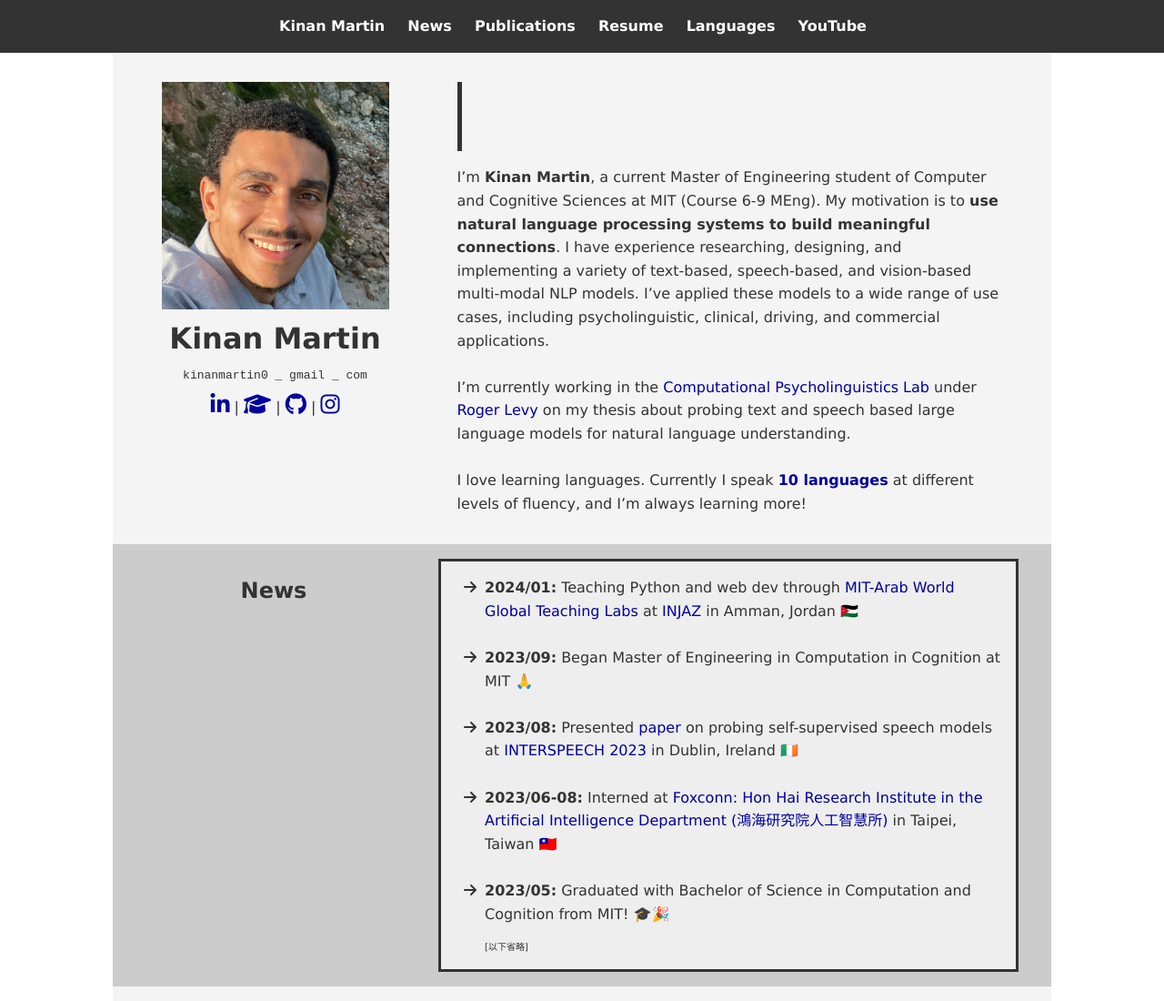
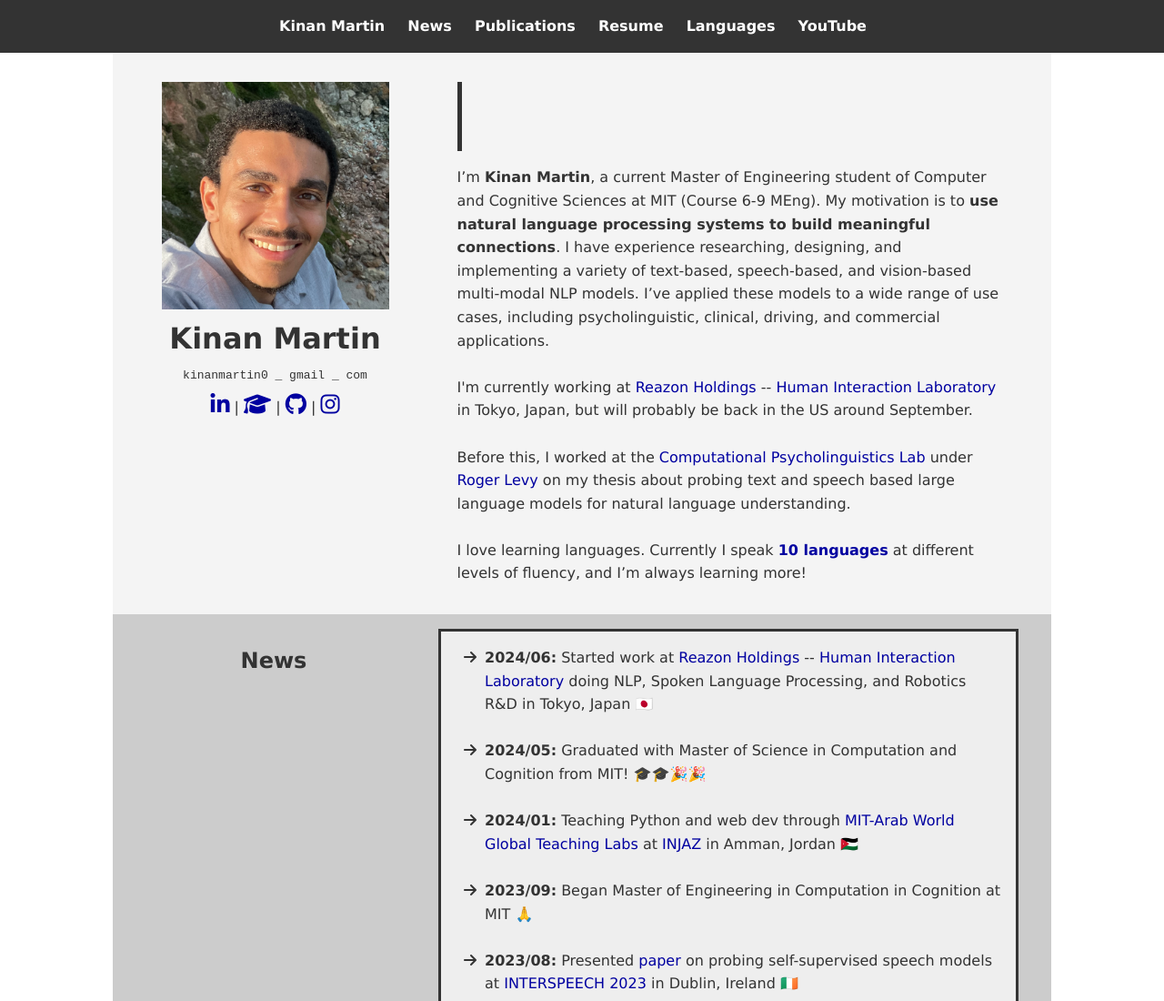
Before and after one commit to kinanmartin/kinanmartin.github.io, a plain HTML site: page index.html in a window 1280 px wide. Shown: the top 1100 px of the page at 91% size. Drawn offline with Linux system fonts and the light colour scheme.

Commit message:
text update 2024/7

```diff
--- a/index.html
+++ b/index.html
@@ -50,7 +50,9 @@
             <script src="hello.js"></script>
             <p>I’m <strong>Kinan Martin</strong>, a current Master of Engineering student of Computer and Cognitive Sciences at MIT (Course 6-9 MEng). My motivation is to <strong>use natural language processing systems to build meaningful connections</strong>. I have experience researching, designing, and implementing a variety of text-based, speech-based, and vision-based multi-modal NLP models. I’ve applied these models to a wide range of use cases, including psycholinguistic, clinical, driving, and commercial applications. </p>
             <br>
-            <p>I’m currently working in the <a href="http://cpl.mit.edu">Computational Psycholinguistics Lab</a> under <a href="https://www.mit.edu/~rplevy/index.html">Roger Levy</a> on my thesis about probing text and speech based large language models for natural language understanding. </p>
+            <p>I'm currently working at <a href="https://reazon.jp">Reazon Holdings</a> -- <a href="https://research.reazon.jp/index.html">Human Interaction Laboratory</a> in Tokyo, Japan, but will probably be back in the US around September.</p>
+            <br>
+            <p>Before this, I worked at the <a href="http://cpl.mit.edu">Computational Psycholinguistics Lab</a> under <a href="https://www.mit.edu/~rplevy/index.html">Roger Levy</a> on my thesis about probing text and speech based large language models for natural language understanding. </p>
             <br>
             <p>I love learning languages. Currently I speak <b><a href="#languages">10 languages</a></b> at different levels of fluency, and I’m always learning more!</p>
         </div>
@@ -62,6 +64,16 @@
         </div>
         <div class="larger">
             <ul id="news" class="fa-ul" style="--fa-li-margin: 0;">
+                <li>
+                    <span class="fa-li"><i class="fa-solid fa-arrow-right"></i></span>
+                    <p><b>2024/06:</b> Started work at <a href="https://reazon.jp">Reazon Holdings</a> -- <a href="https://research.reazon.jp/index.html">Human Interaction Laboratory</a> doing NLP, Spoken Language Processing, and Robotics R&D in Tokyo, Japan 🇯🇵</p>
+                </li>
+                <br>
+                <li>
+                    <span class="fa-li"><i class="fa-solid fa-arrow-right"></i></span>
+                    <p><b>2024/05:</b> Graduated with Master of Science in Computation and Cognition from MIT! 🎓🎓🎉🎉</p>
+                </li>
+                <br>
                 <li>
                     <span class="fa-li"><i class="fa-solid fa-arrow-right"></i></span>
                     <p><b>2024/01:</b> Teaching Python and web dev through <a href="https://misti.mit.edu/mit-arab-world">MIT-Arab World Global Teaching Labs</a> at <a href="https://injaz.org.jo">INJAZ</a> in Amman, Jordan 🇯🇴</p>
```
